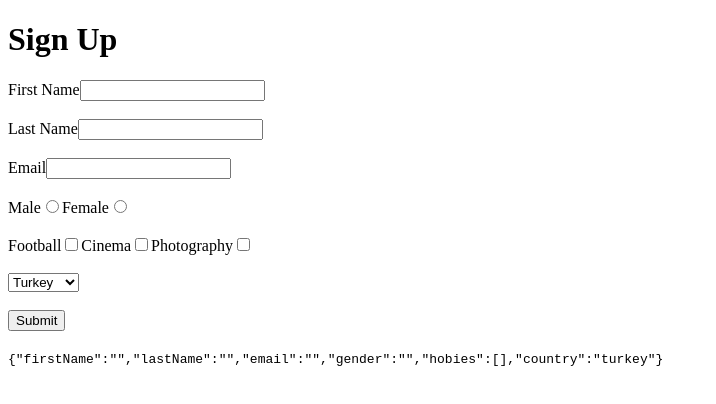
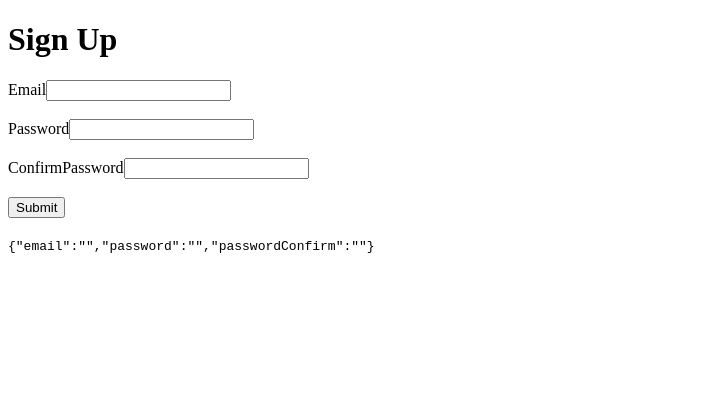
Before and after one commit to nursinkeles/reactHomeworks, a React (Create React App) app in the folder useformik/: page / in a window 1280 px wide. Shown: the top 404 px of the page, without its empty margins (0-716 px from the left). Built offline with nearby package versions, Linux system fonts and the light colour scheme.

Commit message:
validation process has been completed.

```diff
--- a/useformik/package.json
+++ b/useformik/package.json
@@ -10,7 +10,8 @@
     "react": "^17.0.2",
     "react-dom": "^17.0.2",
     "react-scripts": "5.0.0",
-    "web-vitals": "^2.1.4"
+    "web-vitals": "^2.1.4",
+    "yup": "^0.32.11"
   },
   "scripts": {
     "start": "react-scripts start",
--- a/useformik/src/App.js
+++ b/useformik/src/App.js
@@ -1,94 +1,10 @@
 import "./App.css";
-import { useFormik } from "formik";
+import Signup from "./components/Signup";
 function App() {
-  const { handleSubmit, handleChange, values } = useFormik({
-    initialValues: {
-      firstName: "",
-      lastName: "",
-      email: "",
-      gender: "",
-      hobies: [],
-      country: "turkey",
-    },
-
-    onSubmit: (values) => {
-      console.log(values);
-    },
-  });
-
   return (
     <div className="App">
       <h1>Sign Up</h1>
-      <form onSubmit={handleSubmit}>
-        <label htmlFor="firstName">First Name</label>
-        <input id="firstName" name="firstName" onChange={handleChange} />
-        <br />
-        <br />
-        <label htmlFor="lastName">Last Name</label>
-        <input id="lastName" name="lastName" onChange={handleChange} />
-        <br />
-        <br />
-        <label htmlFor="email">Email</label>
-        <input id="email" name="email" type="email" onChange={handleChange} />
-        <br />
-        <br />
-        <span>Male</span>
-        <input
-          type="radio"
-          name="gender"
-          value="male"
-          onChange={handleChange}
-        />
-        <span>Female</span>
-
-        <input
-          type="radio"
-          name="gender"
-          value="female"
-          onChange={handleChange}
-        />
-
-        <br />
-        <br />
-
-        <span>Football</span>
-        <input
-          type="checkbox"
-          name="hobies"
-          value="Football"
-          onChange={handleChange}
-        />
-
-        <span>Cinema</span>
-        <input
-          type="checkbox"
-          name="hobies"
-          value="Cinema"
-          onChange={handleChange}
-        />
-
-        <span>Photography</span>
-        <input
-          type="checkbox"
-          name="hobies"
-          value="Photography"
-          onChange={handleChange}
-        />
-        <br />
-        <br />
-        <select name="country" values={values.country} onChange={handleChange}>
-          <option value="turkey">Turkey</option>
-          <option value="usa">USA</option>
-          <option value="england">England</option>
-        </select>
-        <br />
-        <br />
-        <button type="submit">Submit</button>
-        <br />
-        <br />
-
-        <code>{JSON.stringify(values)}</code>
-      </form>
+      <Signup />
     </div>
   );
 }
--- /dev/null
+++ b/useformik/src/components/Signup.js
@@ -0,0 +1,110 @@
+import { useFormik } from "formik";
+import validationSchema from "./Validations";
+function Signup() {
+  const { handleSubmit, handleChange, values } = useFormik({
+    initialValues: {
+      // firstName: "",
+      // lastName: "",
+      email: "",
+      // gender: "",
+      // hobies: [],
+      // country: "turkey",
+      password: "",
+      passwordConfirm: "",
+    },
+
+    onSubmit: (values) => {
+      console.log(values);
+    },
+    validationSchema,
+  });
+  return (
+    <div>
+      <form onSubmit={handleSubmit}>
+        {/* <label htmlFor="firstName">First Name</label>
+        <input id="firstName" name="firstName" onChange={handleChange} />
+        <br />
+        <br />
+        <label htmlFor="lastName">Last Name</label>
+        <input id="lastName" name="lastName" onChange={handleChange} />
+        <br />
+        <br /> */}
+        <label htmlFor="email">Email</label>
+        <input id="email" name="email" type="email" onChange={handleChange} />
+        <br /> <br />
+        <label>Password</label>
+        <input
+          name="password"
+          type="password"
+          value={values.password}
+          onChange={handleChange}
+        />
+        <br /> <br />
+        <label>ConfirmPassword</label>
+        <input
+          name="passwordConfirm"
+          type="password"
+          value={values.passwordConfirm}
+          onChange={handleChange}
+        />
+        {/* <br />
+        <br />
+        <span>Male</span>
+        <input
+          type="radio"
+          name="gender"
+          value="male"
+          onChange={handleChange}
+        />
+        <span>Female</span>
+
+        <input
+          type="radio"
+          name="gender"
+          value="female"
+          onChange={handleChange}
+        /> */}
+        <br />
+        <br />
+        {/* <span>Football</span>
+        <input
+          type="checkbox"
+          name="hobies"
+          value="Football"
+          onChange={handleChange}
+        />
+
+        <span>Cinema</span>
+        <input
+          type="checkbox"
+          name="hobies"
+          value="Cinema"
+          onChange={handleChange}
+        />
+
+        <span>Photography</span>
+        <input
+          type="checkbox"
+          name="hobies"
+          value="Photography"
+          onChange={handleChange}
+        />
+        <br />
+        <br />
+        <select name="country" values={values.country} onChange={handleChange}>
+          <option value="turkey">Turkey</option>
+          <option value="usa">USA</option>
+          <option value="england">England</option>
+        </select>
+        <br />
+        <br /> */}
+        <button type="submit">Submit</button>
+        <br />
+        <br />
+        <code>{JSON.stringify(values)}</code>
+      </form>
+    </div>
+  );
+}
+
+export default Signup;
--- /dev/null
+++ b/useformik/src/components/Validations.js
@@ -0,0 +1,12 @@
+import * as yup from "yup";
+const validations = yup.object().shape({
+  email: yup.string().email().required(),
+  password: yup.string().min(5).required(),
+  passwordConfirm: yup
+    .string()
+    .oneOf([yup.ref("password")])
+    .required(),
+});
+export default validations;
+// initial valuedaki keylerle aynı olmak zorunda
+// oneof methoduyla passwordlerin eşleşme kontrolünü yapıyorum
```
Also changed, not shown: 1 other file (tests, documents, lock files or other folders).
